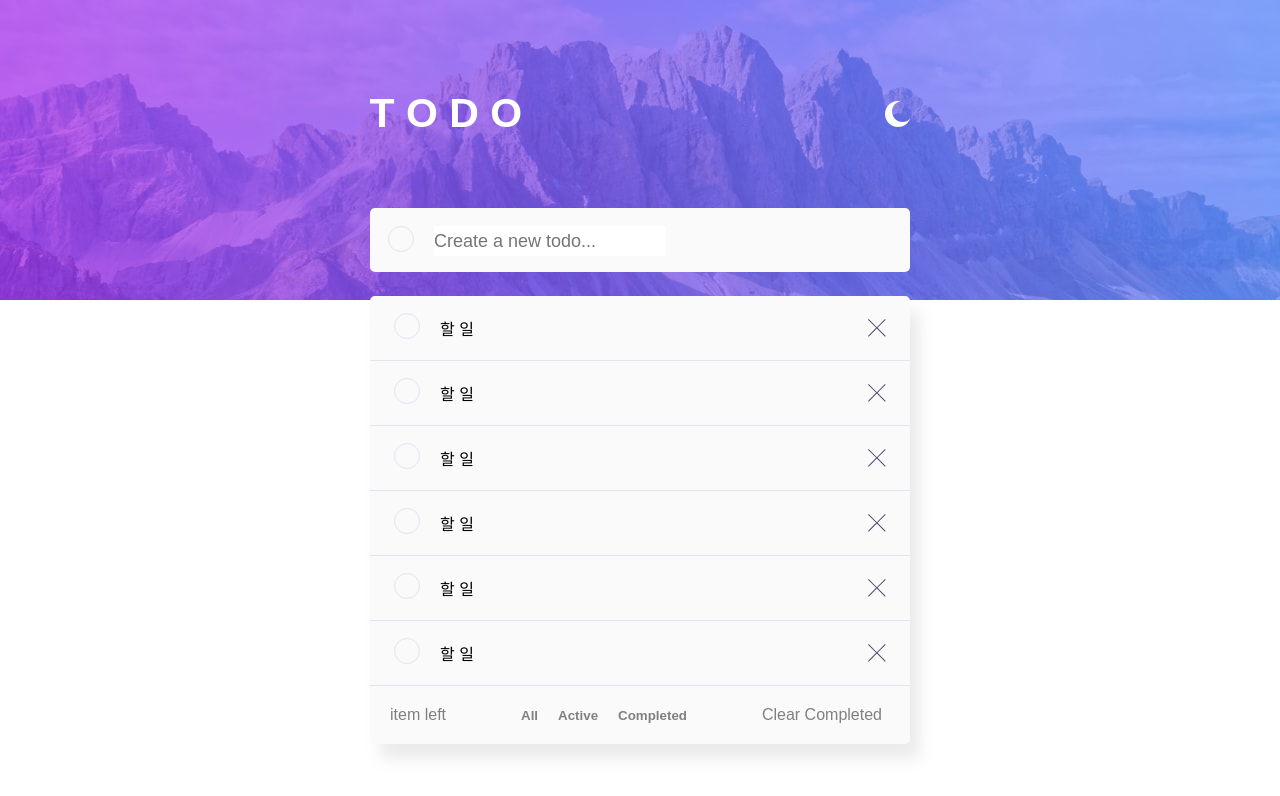
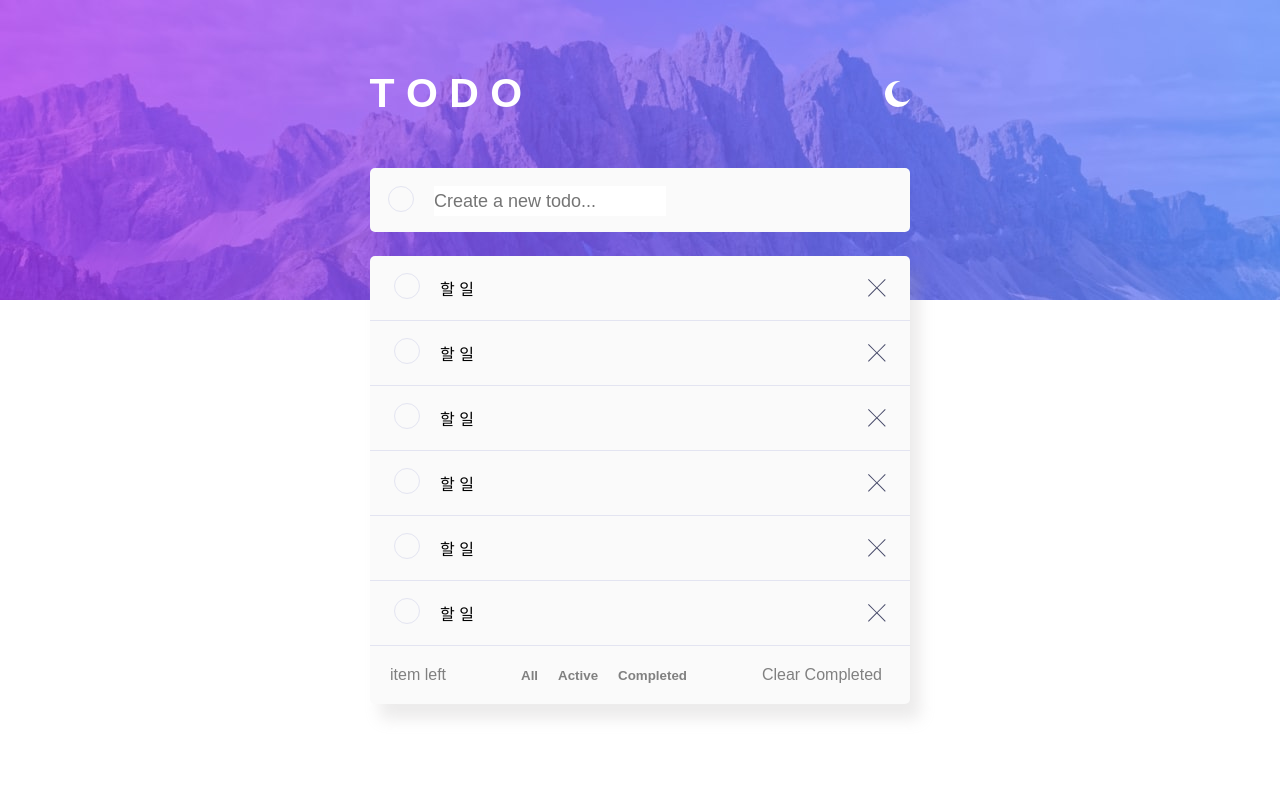
Before and after one commit to cnu-likelion-frontend/hyeon_song_song, a React (Create React App) app: page / in a window 1280 px wide. Shown: the top 796 px of the page. Built offline with nearby package versions, Linux system fonts and the light colour scheme.

Commit message:
Style: Add input

```diff
--- a/src/components/TodoListInput.css
+++ b/src/components/TodoListInput.css
@@ -35,7 +35,7 @@
 }
 
 .Input_checkbox_label input:checked + .Input_checkbox_icon::before {
-  background: url(../images/icon-check.svg) #E3E4F1 no-repeat center;;
+  background: url(../images/button.png) no-repeat center;;
   border: none;
 }
 
--- a/src/components/TodoListTitle.css
+++ b/src/components/TodoListTitle.css
@@ -9,7 +9,7 @@
     justify-content: space-between;
     /* 각 아이템 사이의 간격 지정 */
     gap: 20px;
-    padding: 70px;
+    padding: 50px;
 }
 
 .TodoListTitle p {
```
Also changed, not shown: src/images/button.png (added).
